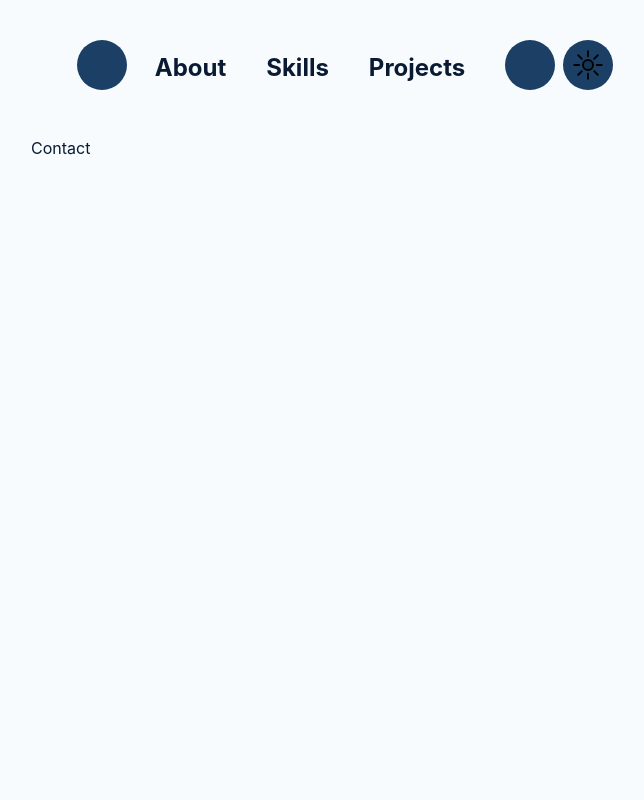
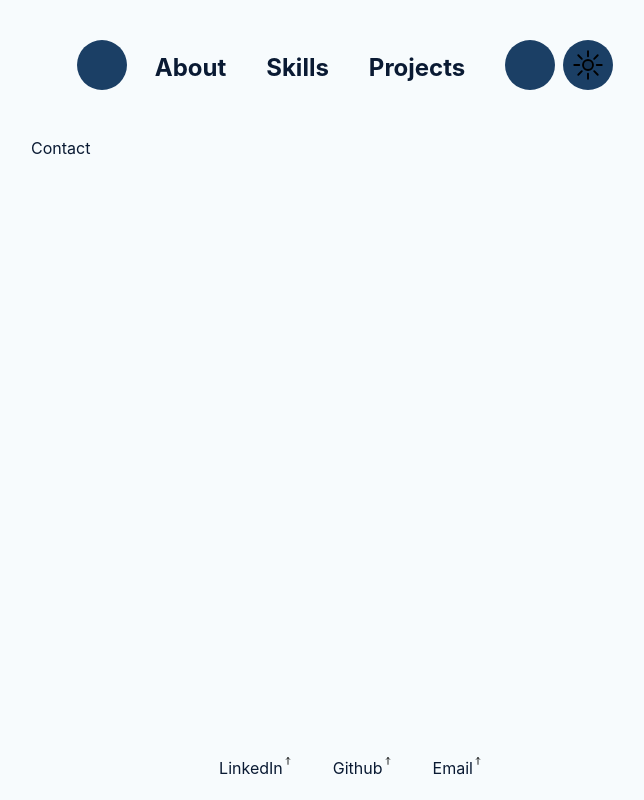
Before and after one commit to BabaxRhb/portfolio, a React (Vite) app: page /contact in a window 1280 px wide. Shown: the whole page, without its empty margins (289-933 px from the left). Built offline with nearby package versions, Linux system fonts and the light colour scheme.

Commit message:
add : Footer with link components

```diff
--- /dev/null
+++ b/src/shared/components/ui/LinkBtn.tsx
@@ -0,0 +1,21 @@
+interface BtnProps {
+	link: string;
+	text: string;
+}
+
+const LinkBtn = ({ link, text }: BtnProps) => {
+
+	return (
+		<a href={link} type="button">
+			<div className="flex flex-row">
+				{text}
+				<img
+					style={{ width: '10px', height: '10px'}}
+					src="/images/arrow.svg" alt={link}
+				/>
+			</div>
+		</a>
+	)
+}
+
+export default LinkBtn;
--- /dev/null
+++ b/src/shared/layouts/Footer.tsx
@@ -0,0 +1,23 @@
+import Container from "../components/ui/Container";
+import LinkBtn from "../components/ui/LinkBtn";
+
+const Footer = () => {
+
+	const footerLinkArray = [
+		{ link : "#", text: "LinkedIn" },
+		{ link : "#", text: "Github" },
+		{ link : "#", text: "Email" },
+	];
+
+	return (
+		<Container spacing={10}>
+			{
+				footerLinkArray.map((footerLink) => (
+					<LinkBtn link={footerLink.link} text={footerLink.text}></LinkBtn>
+				))
+			}
+		</Container>
+	)
+}
+
+export default Footer;
--- a/src/shared/layouts/Layout.tsx
+++ b/src/shared/layouts/Layout.tsx
@@ -1,11 +1,13 @@
 import type { ChildrenProps } from "../data/type";
+import Footer from "./Footer";
 import Header from "./Header";
 
 const GeneralLayout = ({ children } : ChildrenProps) => {
     return (
-        <div className="flex flex-col justify-center mx-auto w-1/2">
-            <Header />
-            <div className="w-full overflow-auto">{children}</div>
+        <div className="flex flex-col justify-center mx-auto w-1/2 h-screen">
+            <div className="flex-none"><Header /></div>
+            <div className="w-full overflow-auto grow">{children}</div>
+            <div className="flex-none"><Footer /></div>
         </div>
     )
 }
```
Also changed, not shown: public/images/arrow.svg (added).
